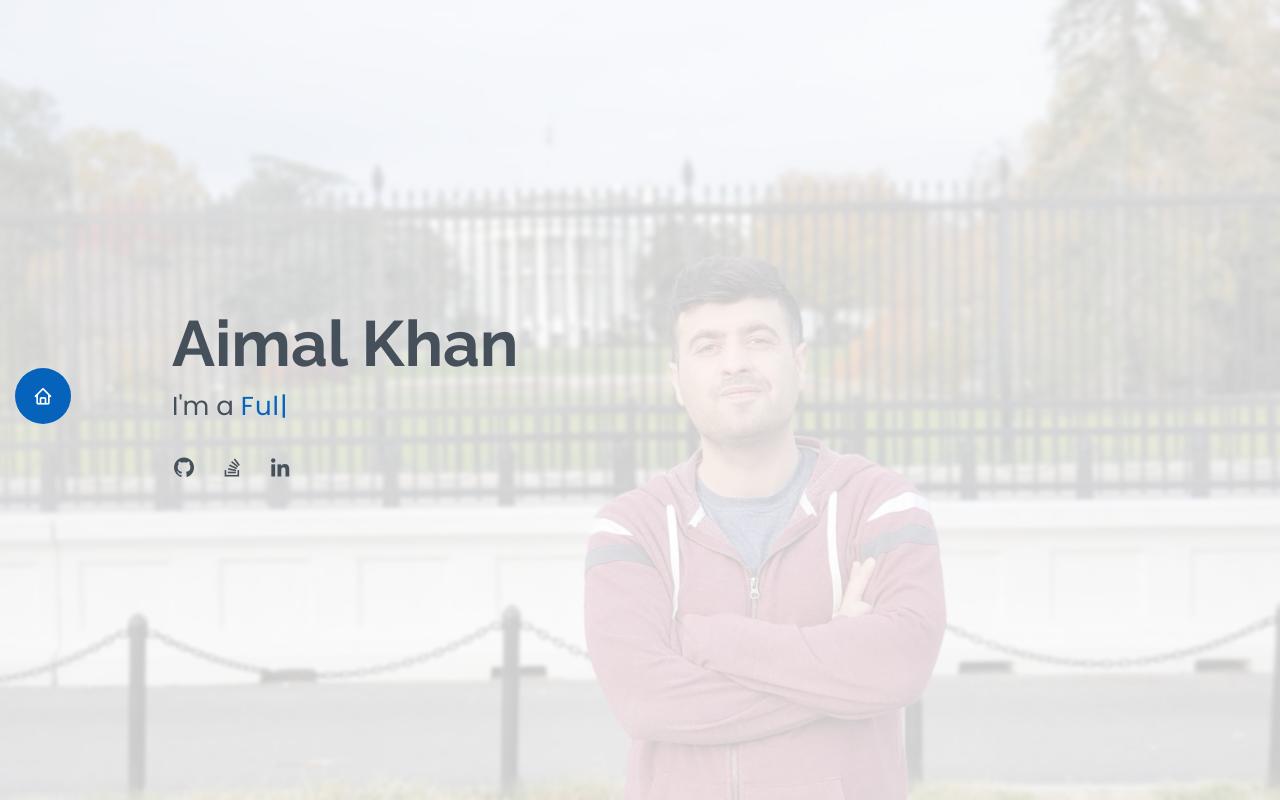
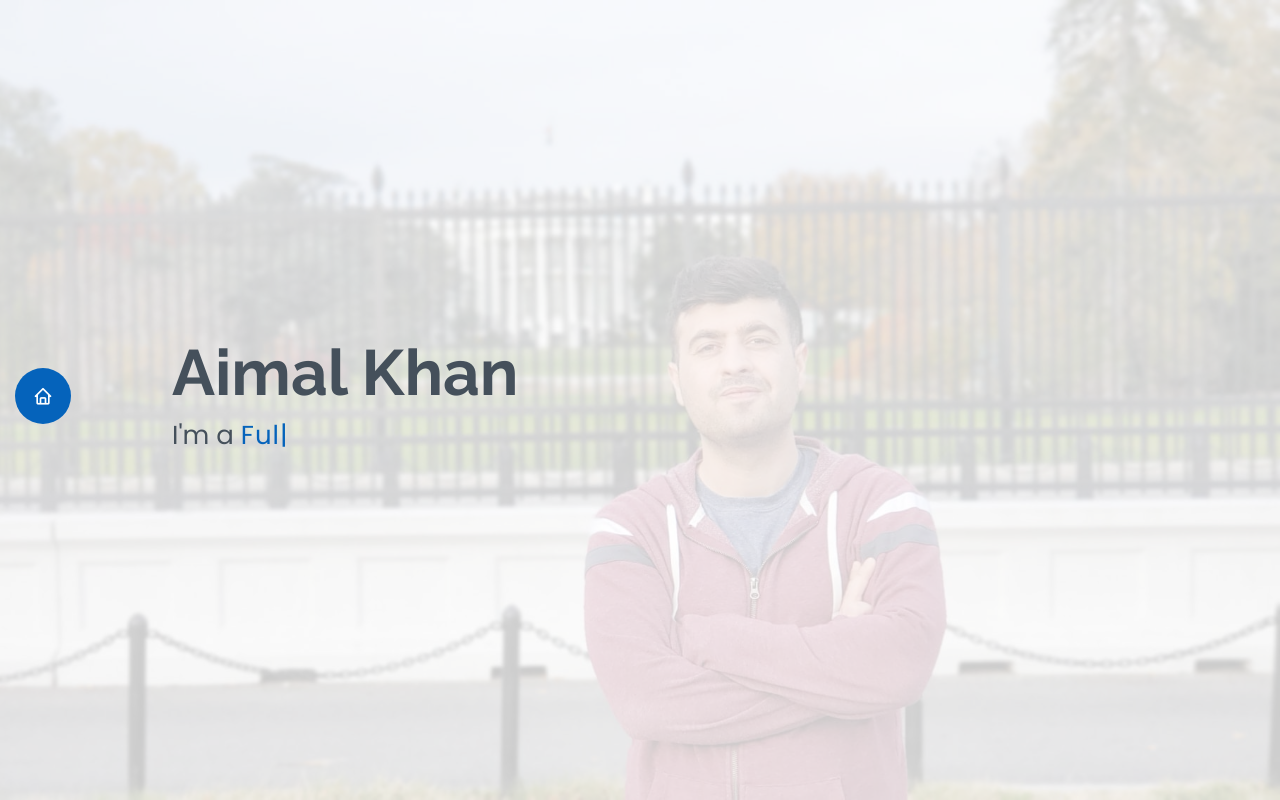
Before and after one commit to AimalKhanOfficial/aimalkhanofficial.github.io, a plain HTML site: page index.html in a window 1280 px wide. Shown: the top 800 px of the page. Drawn offline with nearby package versions, Linux system fonts and the light colour scheme.

Commit message:
Update index.html

```diff
--- a/index.html
+++ b/index.html
@@ -57,11 +57,7 @@
     <div class="container" data-aos="zoom-in" data-aos-delay="100">
       <h1>Aimal Khan</h1>
       <p>I'm a <span class="typed" data-typed-items="Full Stack Developer"></span></p>
-      <div class="social-links">
-        <a target="_blank" href="https://github.com/AimalKhanOfficial" class="github"><i class="bx bxl-github"></i></a>
-        <a target="_blank" href="https://stackoverflow.com/users/6281489/aimal-khan" class="stackoverflow"><i class="bx bxl-stack-overflow"></i></a>
-        <a target="_blank" href="https://www.linkedin.com/in/aimalkhan26/" class="linkedin"><i class="bx bxl-linkedin"></i></a>
-      </div>
+
     </div>
   </section><!-- End Hero -->
 
```
